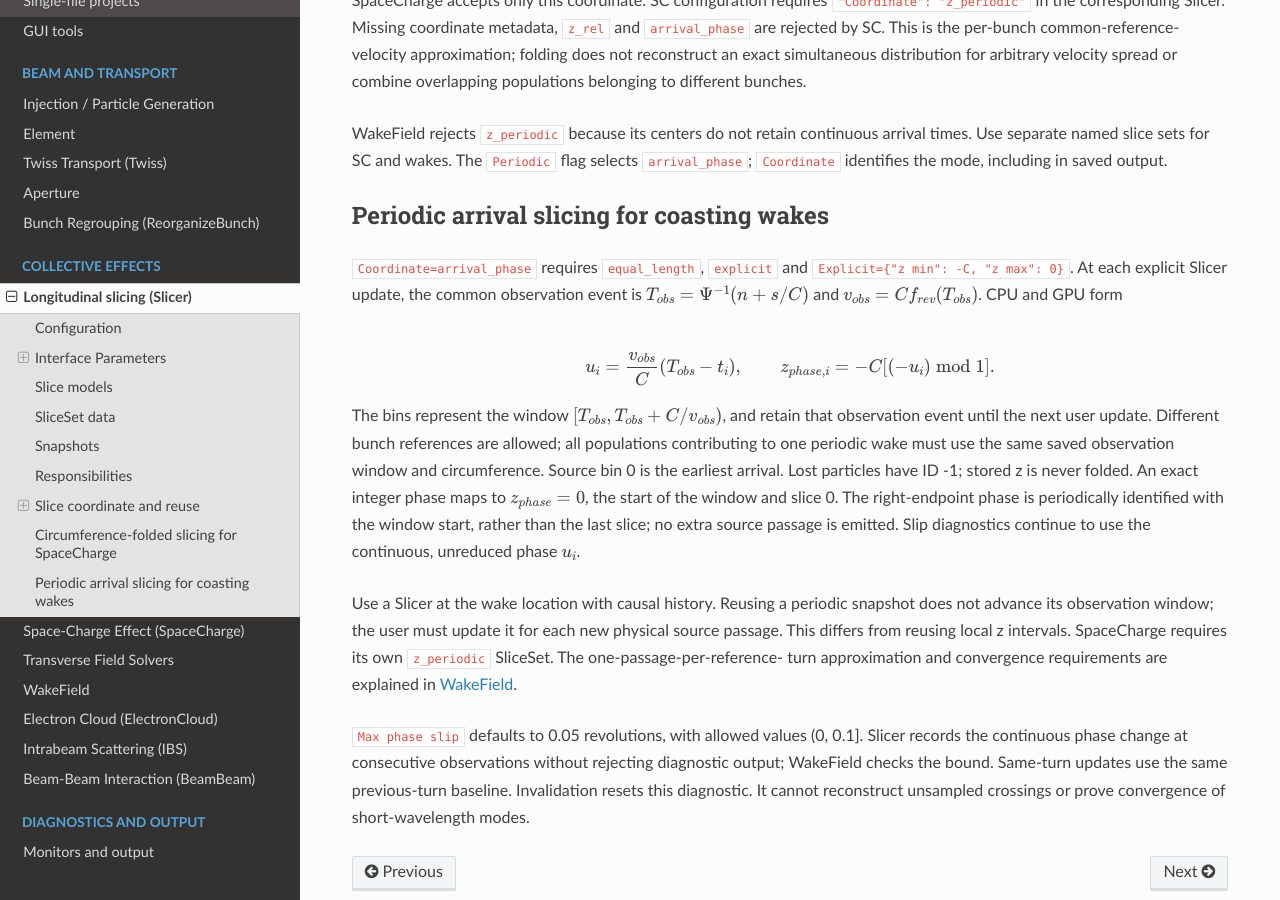
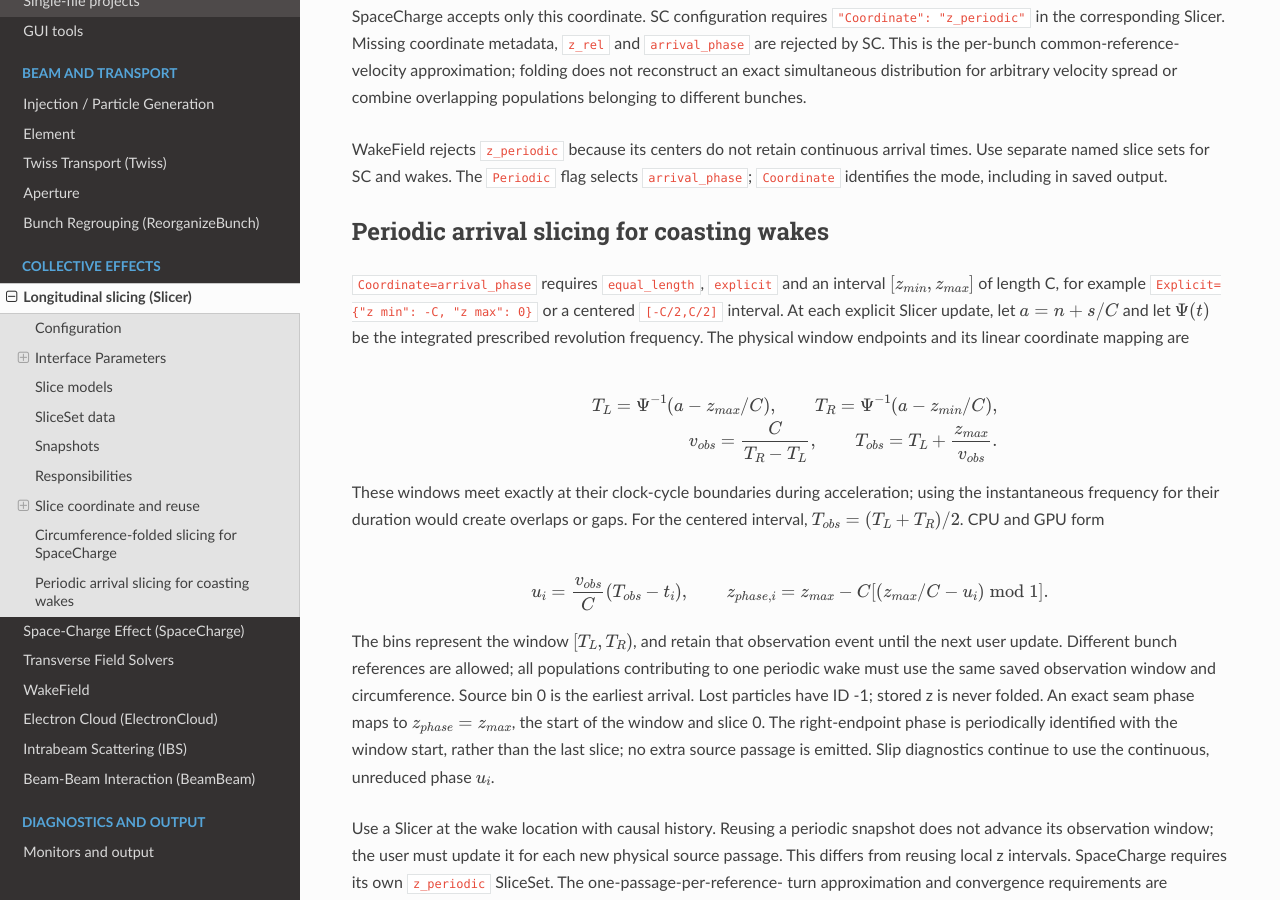
Before and after one commit to changmx/PASS, a Sphinx documentation site: the page built from docs/source/en/slicer.rst, in a window 1280 px wide and 900 px high, scrolled down 7543 px. Built offline with Sphinx 7.4.7 and the Read the Docs theme 3.1.0, drawn with Linux system fonts in a browser that asks for light colours; some of the changed text lies outside the part shown.

Commit message:
fix: fix the errors in the time window during the acceleration process and the RF phase compensation

```diff
--- a/docs/source/en/slicer.rst
+++ b/docs/source/en/slicer.rst
@@ -137,7 +137,7 @@ Common command parameters
      - ``"Periodic"``
      - bool
      - false
-     - Whole-ring arrival-phase projection for coasting WakeField; requires equal_length, explicit [-C,0].
+     - Whole-ring arrival-phase projection for coasting WakeField; requires equal_length and an explicit interval of length C.
    * - ``max_phase_slip``
      - ``"Max phase slip"``
      - float
@@ -452,22 +452,35 @@ the mode, including in saved output.
 Periodic arrival slicing for coasting wakes
 -------------------------------------------
 
-``Coordinate=arrival_phase`` requires ``equal_length``, ``explicit`` and
-``Explicit={"z min": -C, "z max": 0}``. At each explicit Slicer update, the
-common observation event is :math:`T_{obs}=\Psi^{-1}(n+s/C)` and
-:math:`v_{obs}=C f_{rev}(T_{obs})`. CPU and GPU form
+``Coordinate=arrival_phase`` requires ``equal_length``, ``explicit`` and an
+interval :math:`[z_{min},z_{max}]` of length C, for example
+``Explicit={"z min": -C, "z max": 0}`` or a centered ``[-C/2,C/2]`` interval.
+At each explicit Slicer update, let :math:`a=n+s/C` and let
+:math:`\Psi(t)` be the integrated prescribed revolution frequency. The physical
+window endpoints and its linear coordinate mapping are
+
+.. math::
+
+   T_L=\Psi^{-1}(a-z_{max}/C),\qquad T_R=\Psi^{-1}(a-z_{min}/C),
+
+   v_{obs}=\frac{C}{T_R-T_L},\qquad T_{obs}=T_L+\frac{z_{max}}{v_{obs}}.
+
+These windows meet exactly at their clock-cycle boundaries during acceleration;
+using the instantaneous frequency for their duration would create overlaps or
+gaps. For the centered interval, :math:`T_{obs}=(T_L+T_R)/2`.
+CPU and GPU form
 
 .. math::
 
    u_i=\frac{v_{obs}}{C}(T_{obs}-t_i),\qquad
-   z_{phase,i}=-C[(-u_i)\bmod1].
+   z_{phase,i}=z_{max}-C[(z_{max}/C-u_i)\bmod1].
 
-The bins represent the window :math:`[T_{obs},T_{obs}+C/v_{obs})`, and retain
+The bins represent the window :math:`[T_L,T_R)`, and retain
 that observation event until the next user update. Different bunch references
 are allowed; all populations contributing to one periodic wake must use the
 same saved observation window and circumference. Source bin 0 is the earliest
 arrival. Lost particles have ID -1; stored z is never folded.
-An exact integer phase maps to :math:`z_{phase}=0`, the start of the window
+An exact seam phase maps to :math:`z_{phase}=z_{max}`, the start of the window
 and slice 0. The right-endpoint phase is periodically identified with the window
 start, rather than the last slice; no extra source passage is emitted. Slip diagnostics continue to use
 the continuous, unreduced phase :math:`u_i`.
```
Also changed, not shown: docs/source/en/wake_field.rst (+6 -3 lines), docs/source/zh/slicer.rst (+18 -8 lines), docs/source/zh/wake_field.rst (+6 -3 lines), 2 other files.
